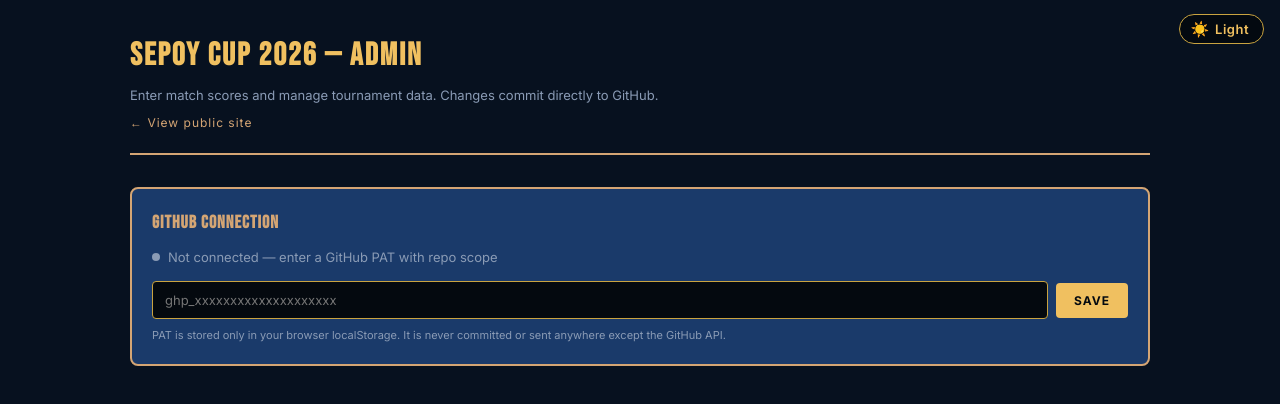
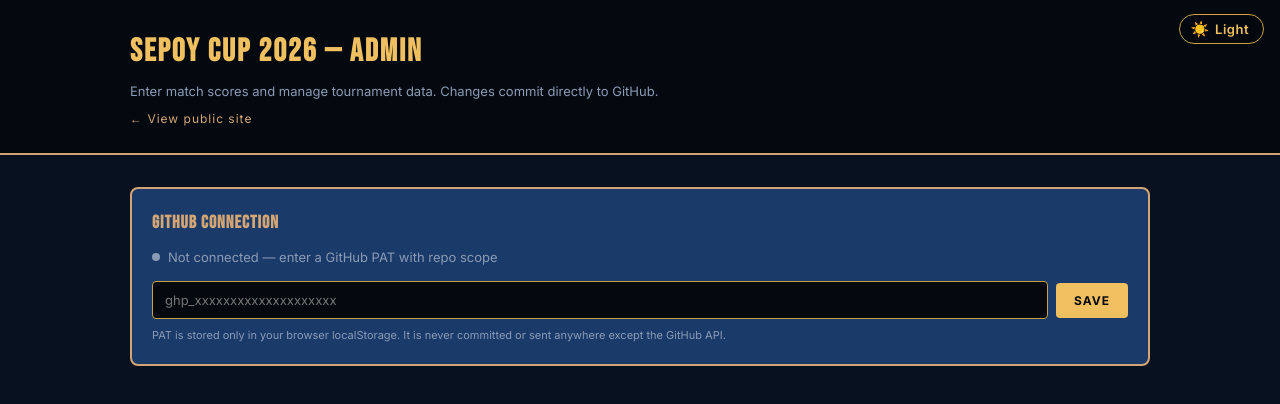
Before and after one commit to fsepoy/sepoy-cup-2026, a website built with Vite: page admin.html in a window 1280 px wide. Both pictures are taken after a click on the button "🌙 Dark". Built offline with nearby package versions, Linux system fonts and the light colour scheme; no server answers.

Commit message:
feat: admin header full-width dark section, themed headings, warning danger zone
- Move admin header outside #admin-app so it spans full viewport width
  with background:var(--color-navy-dark) — always dark like the main
  page hero/groups sections; gold title/subtitle always readable
- Inner header content constrained to --max-width and aligned with
  the content below
- Change 'Match Scores' h2 to var(--theme-heading-on-bg): navy in light
  mode, gold in dark — same pattern as the main page fixtures heading
- Danger zone: CSS vars --admin-warn-* switch between pale yellow
  (#fffde7) in light and deep amber (#150d00) in dark; text colours
  adjusted for WCAG AA contrast in both themes (8.5:1 title, 13:1 desc)

```diff
--- a/admin.html
+++ b/admin.html
@@ -14,8 +14,8 @@
     <link rel="stylesheet" href="/src/style.css" />
   </head>
   <body>
+    <header id="admin-header"></header>
     <div id="admin-app">
-      <header id="admin-header"></header>
       <section id="pat-section"></section>
       <section id="scores-section"></section>
       <section id="danger-section"></section>
--- a/src/components/admin/danger-section.js
+++ b/src/components/admin/danger-section.js
@@ -5,20 +5,20 @@ import { showToast } from './toast.js'
 export function renderDangerSection(el, data) {
   el.innerHTML = ''
   el.style.cssText =
-    'border:2px solid rgba(138,42,42,0.5);border-radius:8px;padding:20px;margin-top:48px;'
+    'background:var(--admin-warn-bg);border:2px solid var(--admin-warn-border);border-radius:8px;padding:20px;margin-top:48px;'
 
   const title = document.createElement('h2')
   title.style.cssText =
-    'font-family:var(--font-display);font-size:18px;letter-spacing:1px;color:#d47070;text-transform:uppercase;margin-bottom:8px;'
+    'font-family:var(--font-display);font-size:18px;letter-spacing:1px;color:var(--admin-warn-title);text-transform:uppercase;margin-bottom:8px;'
   title.textContent = 'Danger Zone'
 
   const desc = document.createElement('p')
-  desc.style.cssText = 'font-size:13px;color:var(--color-text-muted);margin-bottom:16px;'
+  desc.style.cssText = 'font-size:13px;color:var(--admin-warn-desc);margin-bottom:16px;'
   desc.textContent = 'These actions modify tournament data and cannot be undone without a manual GitHub edit.'
 
   const clearBtn = document.createElement('button')
   clearBtn.style.cssText =
-    'background:transparent;border:2px solid var(--color-danger);color:#d47070;padding:10px 18px;border-radius:4px;font-weight:700;font-size:12px;letter-spacing:1px;cursor:pointer;text-transform:uppercase;'
+    'background:transparent;border:2px solid var(--admin-warn-btn-border);color:var(--admin-warn-btn);padding:10px 18px;border-radius:4px;font-weight:700;font-size:12px;letter-spacing:1px;cursor:pointer;text-transform:uppercase;'
   clearBtn.textContent = 'Clear All Scores'
   clearBtn.addEventListener('click', async () => {
     if (!confirm('This will clear every match score and reset the bracket. Are you sure?')) return
--- a/src/components/admin/header.js
+++ b/src/components/admin/header.js
@@ -1,6 +1,9 @@
 export function renderAdminHeader(el) {
   el.innerHTML = ''
-  el.style.cssText = 'border-bottom:2px solid var(--color-gold);padding-bottom:20px;margin-bottom:32px;'
+  el.style.cssText = 'background:var(--color-navy-dark);border-bottom:2px solid var(--color-gold);'
+
+  const inner = document.createElement('div')
+  inner.style.cssText = 'max-width:var(--max-width);margin:0 auto;padding:28px clamp(16px,4vw,40px) 24px;'
 
   const title = document.createElement('h1')
   title.style.cssText = 'font-family:var(--font-display);font-size:32px;letter-spacing:2px;color:var(--color-gold-bright);text-transform:uppercase;'
@@ -15,7 +18,8 @@ export function renderAdminHeader(el) {
   viewLink.style.cssText = 'color:var(--color-gold);font-size:12px;text-decoration:none;display:inline-block;margin-top:8px;letter-spacing:1px;'
   viewLink.textContent = '← View public site'
 
-  el.appendChild(title)
-  el.appendChild(sub)
-  el.appendChild(viewLink)
+  inner.appendChild(title)
+  inner.appendChild(sub)
+  inner.appendChild(viewLink)
+  el.appendChild(inner)
 }
--- a/src/components/admin/scores-section.js
+++ b/src/components/admin/scores-section.js
@@ -18,7 +18,7 @@ export function renderScoresSection(el, data) {
 
   const title = document.createElement('h2')
   title.style.cssText =
-    'font-family:var(--font-display);font-size:24px;letter-spacing:1.5px;color:var(--color-gold-bright);text-transform:uppercase;margin-bottom:24px;'
+    'font-family:var(--font-display);font-size:24px;letter-spacing:1.5px;color:var(--theme-heading-on-bg);text-transform:uppercase;margin-bottom:24px;'
   title.textContent = 'Match Scores'
   el.appendChild(title)
 
--- a/src/style.css
+++ b/src/style.css
@@ -55,6 +55,14 @@
   --theme-border-subtle:   rgba(26, 46, 90, 0.15);
   --theme-divider:         rgba(26, 46, 90, 0.2);
   --theme-toggle-icon:     '🌙';
+
+  /* Admin danger zone — light mode (warm yellow warning) */
+  --admin-warn-bg:         #fffde7;
+  --admin-warn-border:     rgba(180, 83, 9, 0.4);
+  --admin-warn-title:      #9b1c1c;
+  --admin-warn-desc:       var(--color-text-dark);
+  --admin-warn-btn:        #9b1c1c;
+  --admin-warn-btn-border: #9b1c1c;
 }
 
 /* ─── Light Theme (explicit, matches :root defaults) ─────────────────── */
@@ -84,6 +92,14 @@
   --color-cream:     #07111f;
   --color-text-dark: var(--color-text-light);
   --color-navy-dark: #04090f;   /* deepen hero/section-dark bg slightly */
+
+  /* Admin danger zone — dark mode (deep amber warning) */
+  --admin-warn-bg:         #150d00;
+  --admin-warn-border:     rgba(180, 83, 9, 0.35);
+  --admin-warn-title:      #f87171;
+  --admin-warn-desc:       var(--color-text-muted);
+  --admin-warn-btn:        #f87171;
+  --admin-warn-btn-border: rgba(248, 113, 113, 0.5);
 }
 
 /* Dark-mode body and section-level bg */
```
